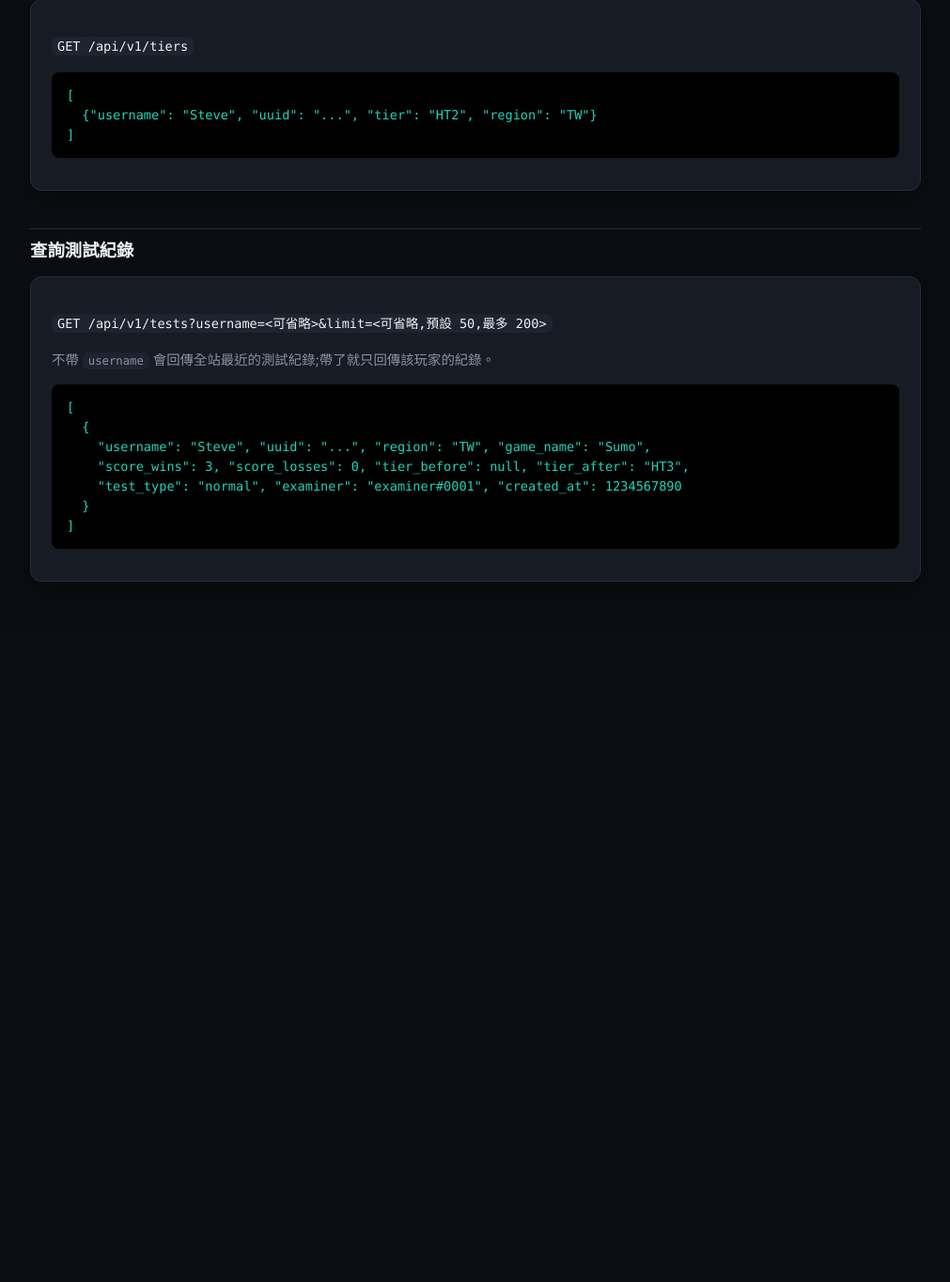
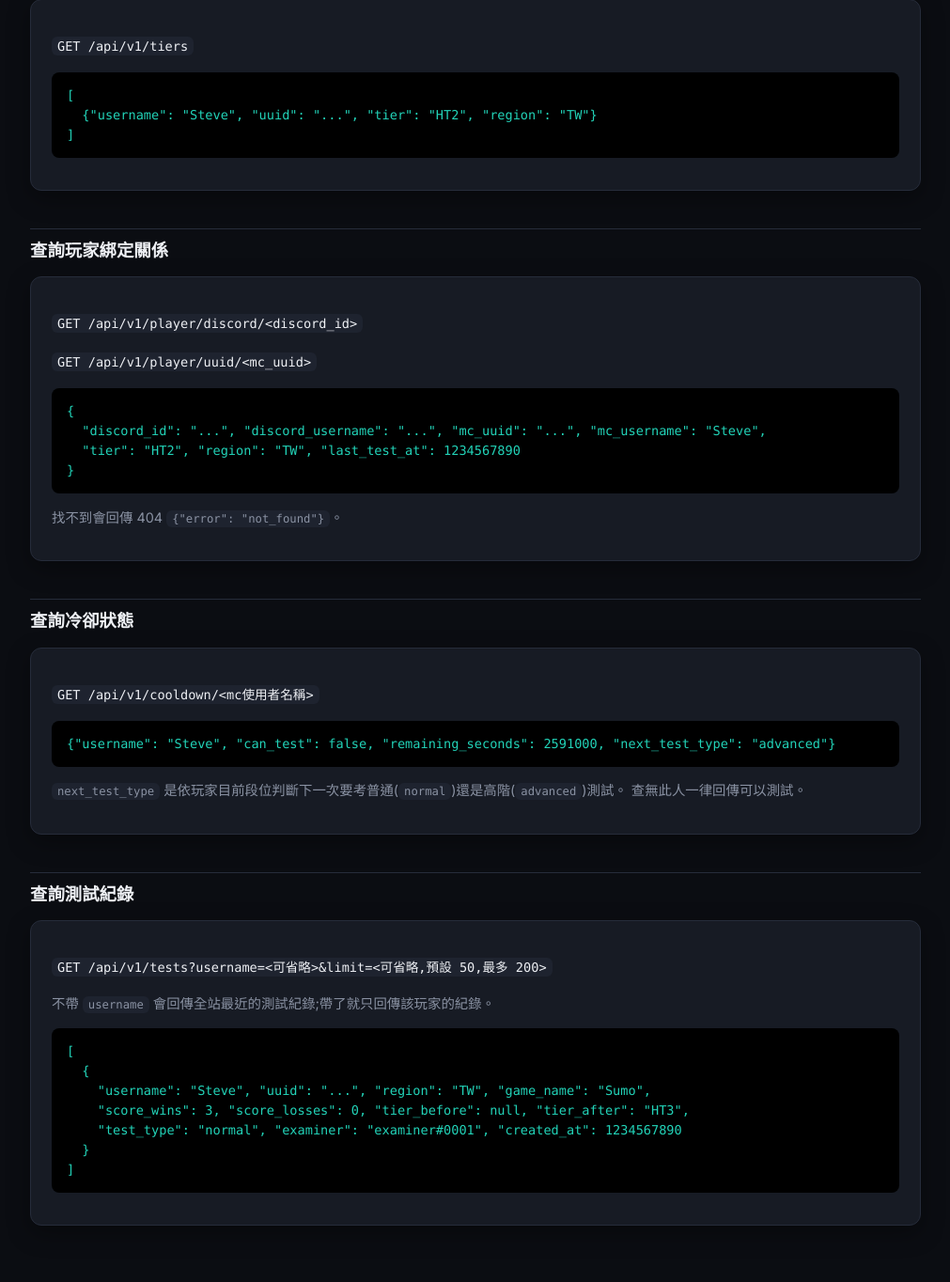
Before and after one commit to Mralowww/paper-server, a Flask app: page /docs in a window 1280 px wide. Shown: the part 1184-2548 px from the top of the page at 94% size, without its empty margins (134-1145 px from the left). Before the commit the page ends 1803 px from the top, so only its background shows below. Run offline with Flask 3, Linux system fonts and the light colour scheme.

Commit message:
API 新增查詢玩家綁定關係與冷卻狀態
- GET /api/v1/player/discord/<discord_id>、/api/v1/player/uuid/<uuid>:查完整綁定資料
- GET /api/v1/cooldown/<username>:查是否能測試、還要等多久、下次是普通還高階測試
- /docs 頁面同步補上這兩組端點的說明

```diff
--- a/tierlist-web/app.py
+++ b/tierlist-web/app.py
@@ -311,6 +311,54 @@ def api_list_tiers():
     )
 
 
+def serialize_player(player):
+    return {
+        "discord_id": player["discord_id"],
+        "discord_username": player["discord_username"],
+        "mc_uuid": player.get("mc_uuid"),
+        "mc_username": player.get("mc_username"),
+        "tier": player.get("vanilla_tier"),
+        "region": player.get("region"),
+        "last_test_at": player.get("last_test_at"),
+    }
+
+
+@app.route("/api/v1/player/discord/<discord_id>")
+def api_get_player_by_discord(discord_id):
+    require_api_key()
+    player = models.get_player_by_discord_id(discord_id)
+    if not player:
+        return jsonify({"error": "not_found"}), 404
+    return jsonify(serialize_player(player))
+
+
+@app.route("/api/v1/player/uuid/<mc_uuid>")
+def api_get_player_by_uuid(mc_uuid):
+    require_api_key()
+    player = models.get_player_by_mc_uuid(mc_uuid)
+    if not player:
+        return jsonify({"error": "not_found"}), 404
+    return jsonify(serialize_player(player))
+
+
+@app.route("/api/v1/cooldown/<username>")
+def api_get_cooldown(username):
+    require_api_key()
+    player = models.get_player_by_mc_username(username)
+    if not player:
+        return jsonify({"username": username, "can_test": True, "remaining_seconds": 0, "next_test_type": "normal"})
+
+    can_test, remaining, test_type = models.check_test_cooldown(player["discord_id"])
+    return jsonify(
+        {
+            "username": player["mc_username"],
+            "can_test": can_test,
+            "remaining_seconds": remaining,
+            "next_test_type": test_type,
+        }
+    )
+
+
 @app.route("/api/v1/tests")
 def api_list_tests():
     require_api_key()
--- a/tierlist-web/templates/docs.html
+++ b/tierlist-web/templates/docs.html
@@ -42,6 +42,27 @@
 ]</pre>
 </div>
 
+<h2>查詢玩家綁定關係</h2>
+<div class="panel">
+    <p><code>GET /api/v1/player/discord/&lt;discord_id&gt;</code></p>
+    <p><code>GET /api/v1/player/uuid/&lt;mc_uuid&gt;</code></p>
+    <pre>{
+  "discord_id": "...", "discord_username": "...", "mc_uuid": "...", "mc_username": "Steve",
+  "tier": "HT2", "region": "TW", "last_test_at": 1234567890
+}</pre>
+    <p class="muted">找不到會回傳 404 <code>{"error": "not_found"}</code>。</p>
+</div>
+
+<h2>查詢冷卻狀態</h2>
+<div class="panel">
+    <p><code>GET /api/v1/cooldown/&lt;mc使用者名稱&gt;</code></p>
+    <pre>{"username": "Steve", "can_test": false, "remaining_seconds": 2591000, "next_test_type": "advanced"}</pre>
+    <p class="muted">
+        <code>next_test_type</code> 是依玩家目前段位判斷下一次要考普通(<code>normal</code>)還是高階(<code>advanced</code>)測試。
+        查無此人一律回傳可以測試。
+    </p>
+</div>
+
 <h2>查詢測試紀錄</h2>
 <div class="panel">
     <p><code>GET /api/v1/tests?username=&lt;可省略&gt;&amp;limit=&lt;可省略,預設 50,最多 200&gt;</code></p>
```
Also changed, not shown: tierlist-web/README.md.
